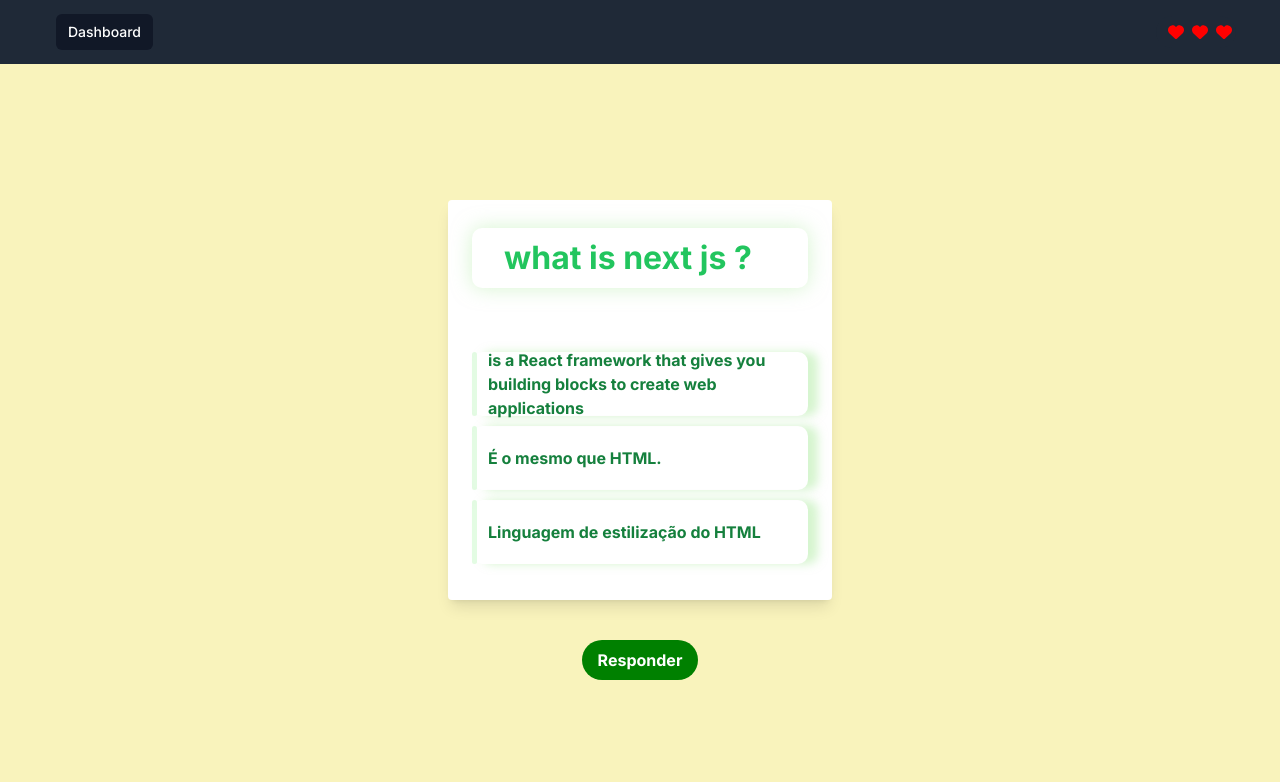
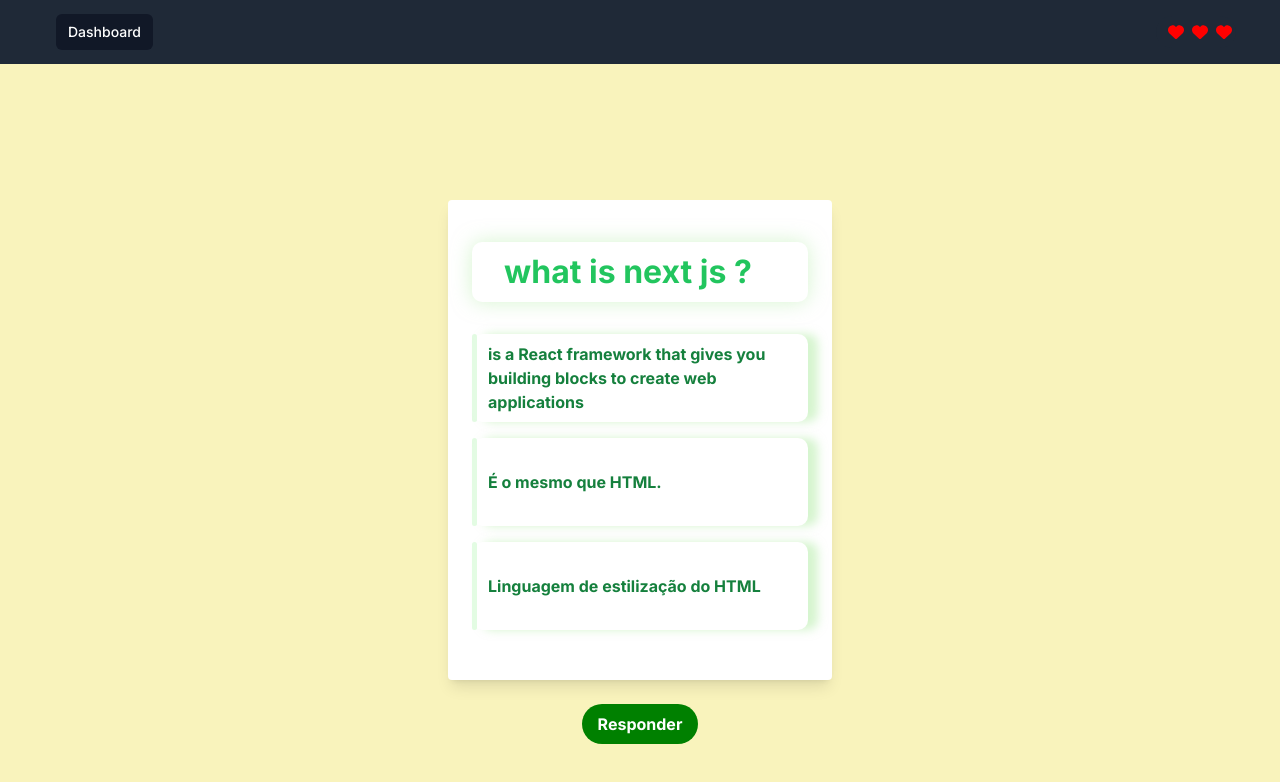
Before and after one commit to Andrels1987/APS_desenvolvimentoWeb, a Next.js app: page / in a window 1280 px wide. Shown: the top 782 px of the page. Built offline with nearby package versions, Linux system fonts and the light colour scheme.

Commit message:
terceiro commit

```diff
--- a/app/globals.css
+++ b/app/globals.css
@@ -55,15 +55,15 @@
   border-radius: 10px;
   padding: 1rem 2rem;
   font-size: 2em;
-  margin-bottom: 2em;;
+  margin-bottom: 1em;;
 }
 .answers{
-  margin-top: 0.5em;
+  margin-top: 0.8em;
   box-shadow: 10px 0px 10px rgba(173, 236, 160, 0.5);
   border-radius: 10px;
   position: relative;
   padding-left: 1rem;
-  height: 4rem;
+  height: 5.5rem;
   display: flex;
   align-items: center;
   transition: 2s;
--- a/app/page.tsx
+++ b/app/page.tsx
@@ -238,8 +238,8 @@
               <div
                 className="max-w-sm rounded overflow-hidden shadow-lg "
                 style={{
-                  height: "50%",
-                  width: "90%",
+                  height: "60%",
+                  width: "93%",
                   display: "flex",
                   alignItems: "center",
                   justifyContent: "center",
@@ -294,7 +294,7 @@
           style={{
             backgroundColor: "green",
             position: "absolute",
-            top: "80%",
+            top: "88%",
           }}
           onClick={checkAnswer}
           className="bg-blue-500 hover:bg-blue-700 text-white font-bold py-2 px-4 rounded-full"
```
